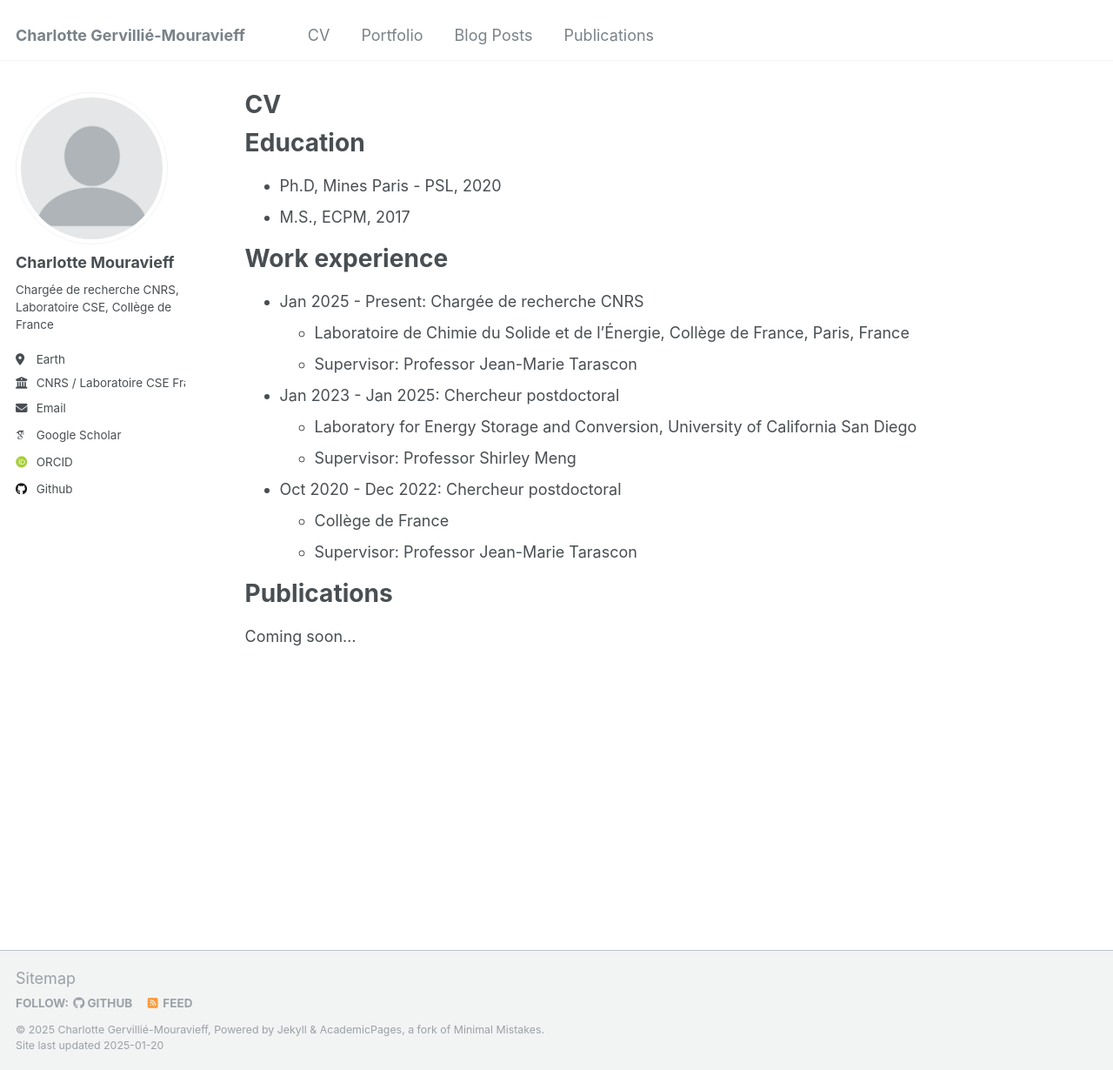
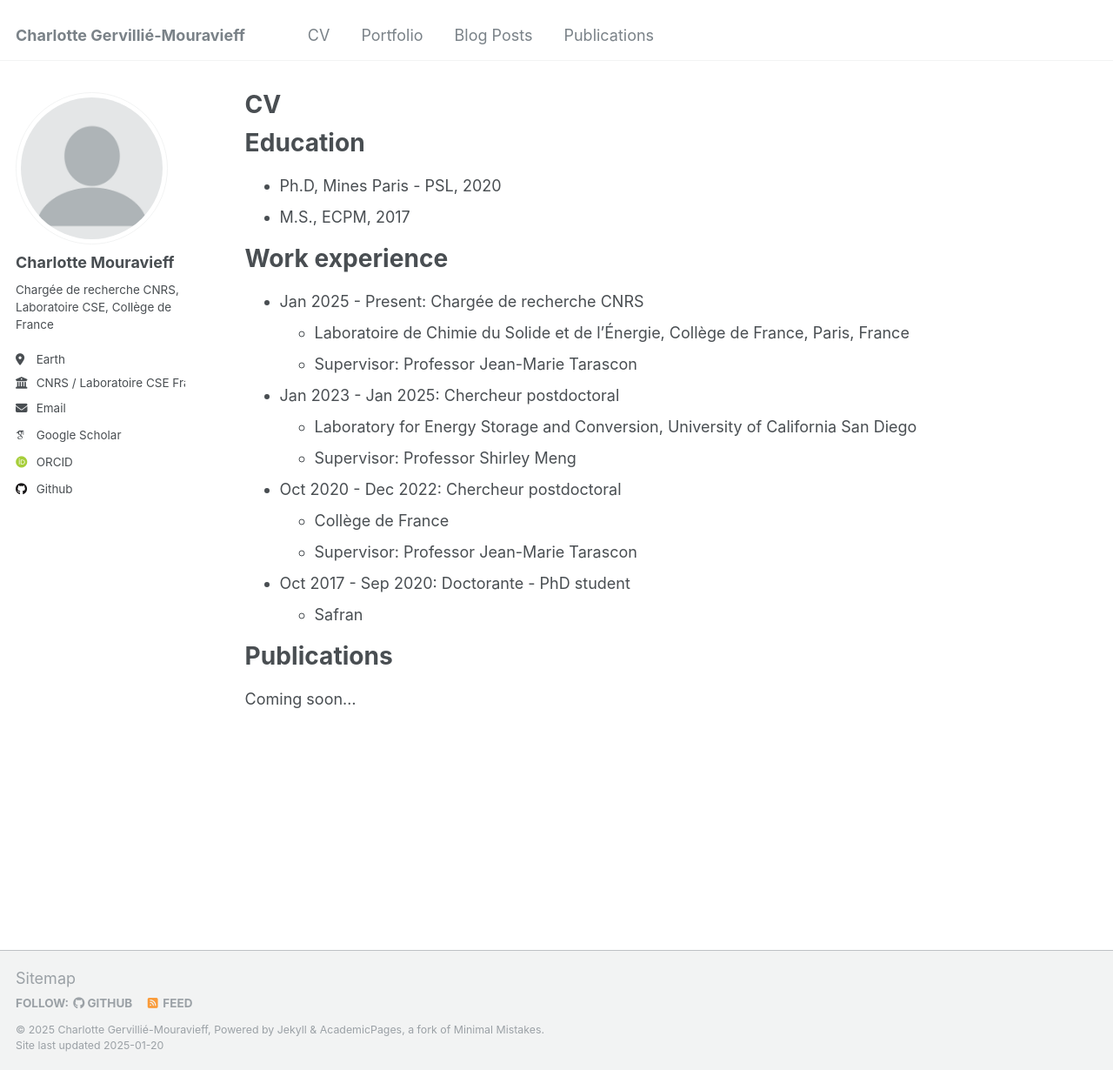
Before and after one commit to charlotte-mouravieff/charlotte-mouravieff.github.io, a Jekyll site: the page built from _pages/cv.md, in a window 1280 px wide and 1230 px high. Shown: the whole window at 87% size. Built offline with Jekyll 4.4.1, drawn with Linux system fonts in a browser that asks for light colours; some web fonts are replaced.

Commit message:
Update cv.md

```diff
--- a/_pages/cv.md
+++ b/_pages/cv.md
@@ -28,6 +28,8 @@ Work experience
   * Collège de France
   * Supervisor: Professor Jean-Marie Tarascon
 
+* Oct 2017 - Sep 2020: Doctorante - PhD student
+  * Safran
 
 Publications
 ======
```
